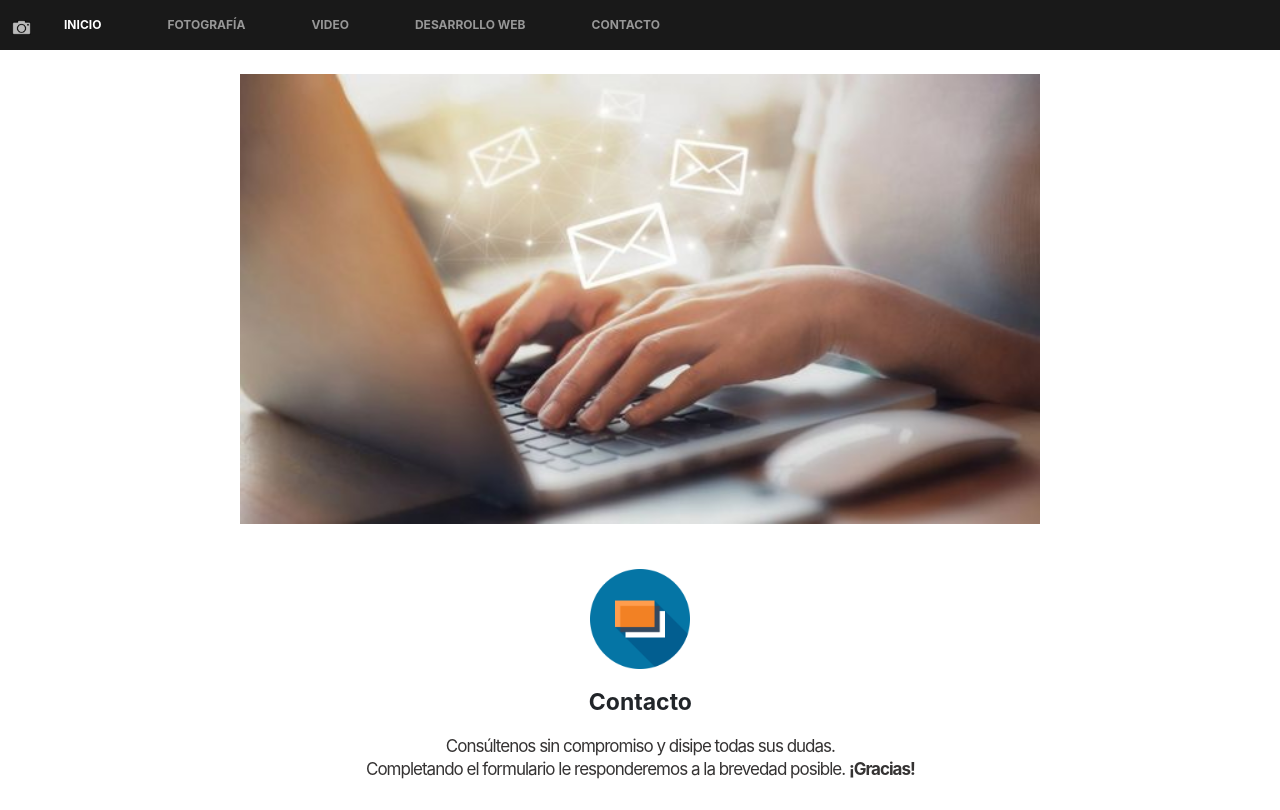
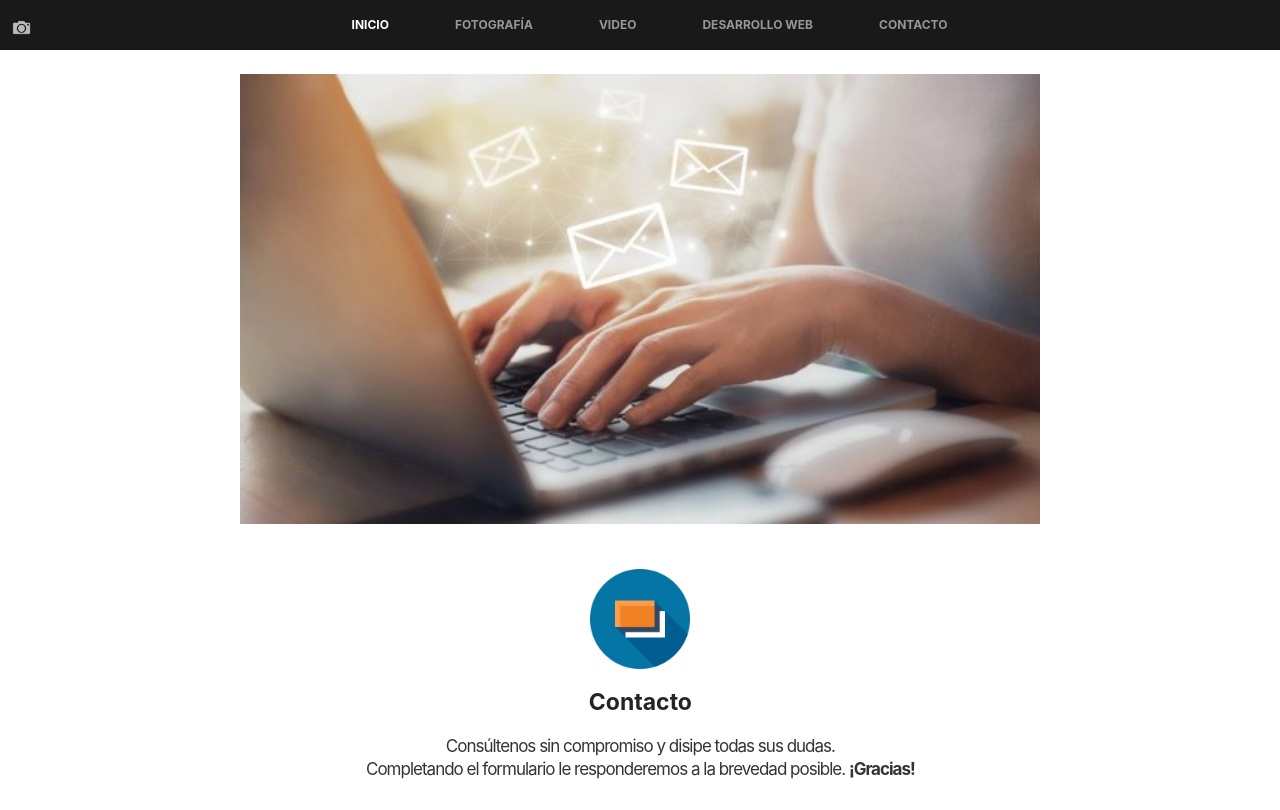
Before and after one commit to leoaversa/2ideas, a plain HTML site: page Pages/Contacto.html in a window 1280 px wide. Shown: the top 810 px of the page. Drawn offline with nearby package versions, Linux system fonts and the light colour scheme.

Commit message:
third commit

```diff
--- a/Pages/Contacto.html
+++ b/Pages/Contacto.html
@@ -21,7 +21,7 @@
                 <span class="navbar-toggler-icon"></span>
               </button>
               <div class="collapse navbar-collapse" id="navbarSupportedContent">
-                <ul class="navbar-nav me-auto mb-2 mb-lg-0">
+                <ul class="navbar-nav mx-auto mb-2 mb-lg-0">
                   <li class="nav-item">
                     <a class="nav-link active" aria-current="page" href="../index.html">INICIO</a>
                   </li>
```
Also changed, not shown: Pages/Desarrollo Web.html (+1 -1 lines), Pages/Fotografía.html (+1 -1 lines), Pages/Video.html (+1 -1 lines), index.html (+1 -1 lines).
